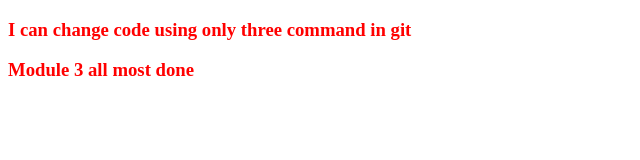
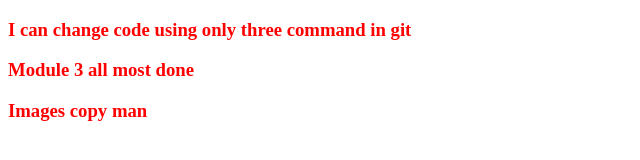
Before and after one commit to lanjudev16/my-secound-repo, a plain HTML site: page index.html in a window 1280 px wide. Shown: the whole page, without its empty margins (0-640 px from the left). Drawn offline with Linux system fonts and the light colour scheme.

Commit message:
image add

```diff
--- a/index.html
+++ b/index.html
@@ -10,5 +10,8 @@
 <body>
     <h3>I can change code using only three command in git</h3>
     <h3>Module 3 all most done</h3>
+    <div>
+        <h3>Images copy man</h3>
+    </div>
 </body>
 </html>
```
